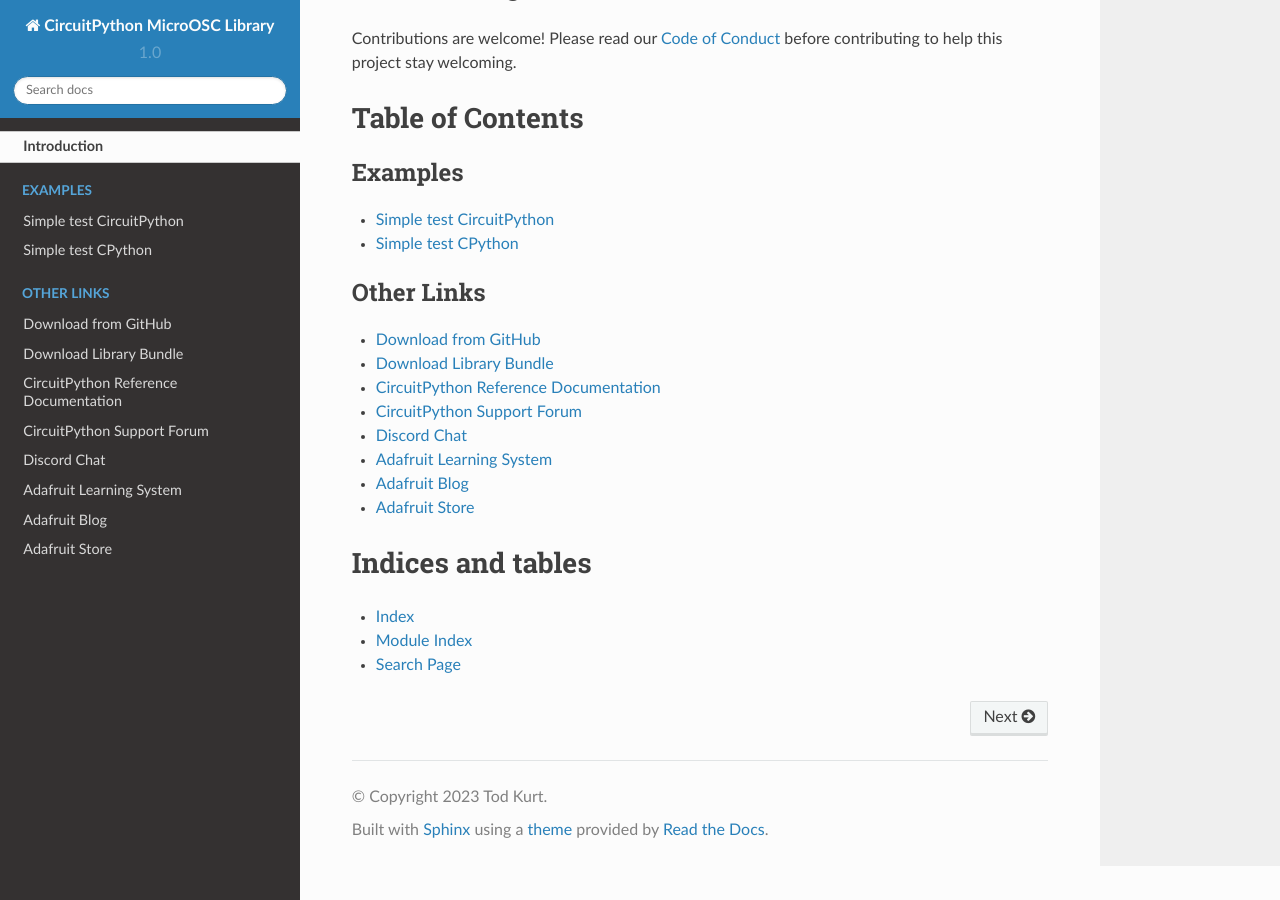
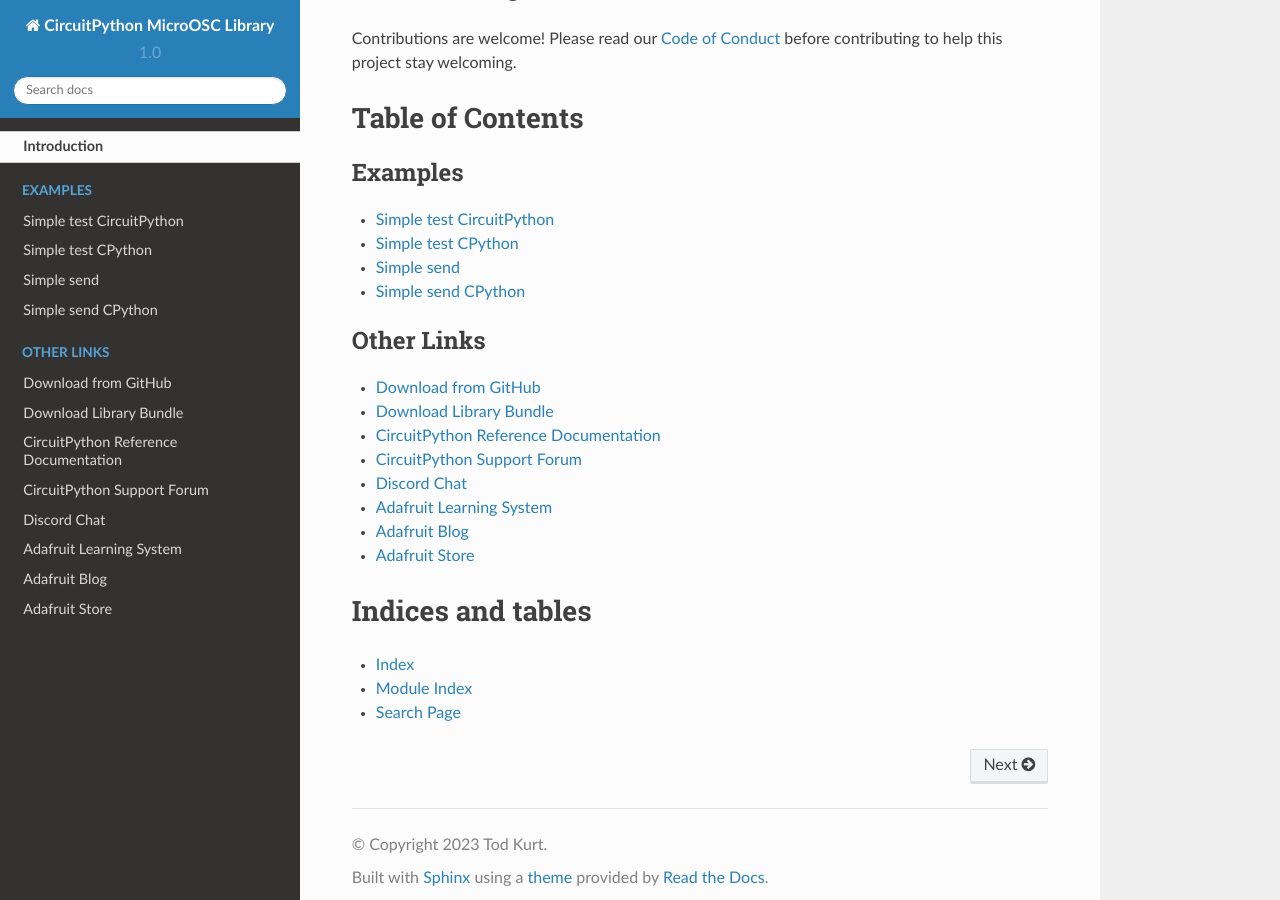
Before and after one commit to todbot/CircuitPython_MicroOSC, a Sphinx documentation site: the page built from docs/index.rst, in a window 1280 px wide and 900 px high, scrolled down 3229 px. Built offline with Sphinx 7.4.7 and the Read the Docs theme 2.0.0, drawn with Linux system fonts in a browser that asks for light colours.

Commit message:
update docs w new examples

```diff
--- a/docs/examples.rst
+++ b/docs/examples.rst
@@ -15,3 +15,21 @@
 .. literalinclude:: ../examples/microosc_simpletest_cpython.py
     :caption: examples/microosc_simpletest_cpython.py
     :linenos:
+
+Simple send
+-----------
+
+Create a simple CircuitPython OSC UDP Client to send OSC Messages
+
+.. literalinclude:: ../examples/microosc_simplesend.py
+    :caption: examples/microosc_simplesend.py
+    :linenos:
+
+Simple send CPython
+-------------------
+
+Create a simple desktop Python (CPython) OSC UDP Client to send OSC Messages
+
+.. literalinclude:: ../examples/microosc_simplesend_cpython.py
+    :caption: examples/microosc_simplesend_cpython.py
+    :linenos:
```
